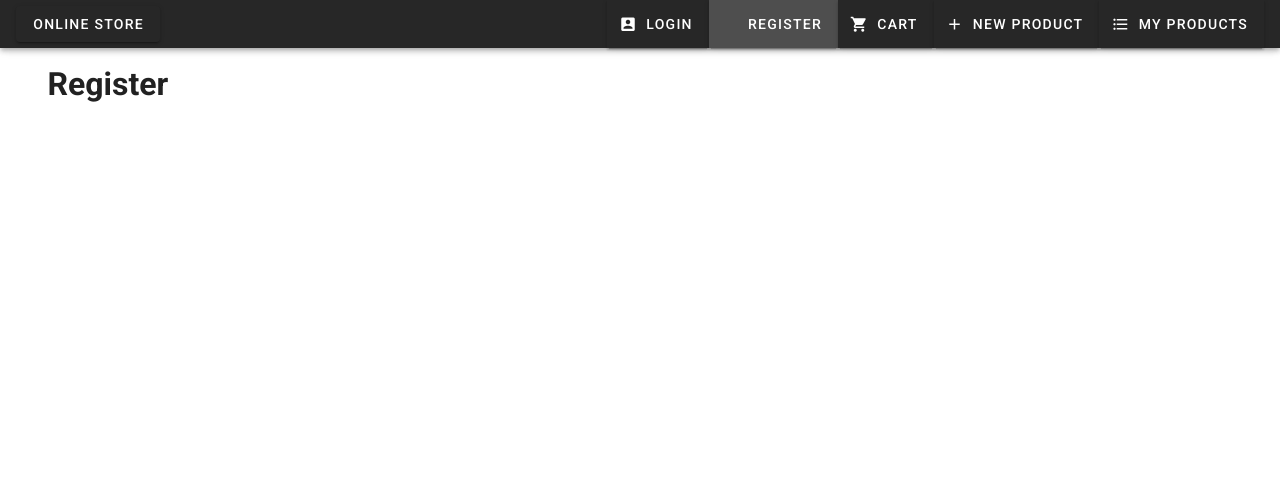
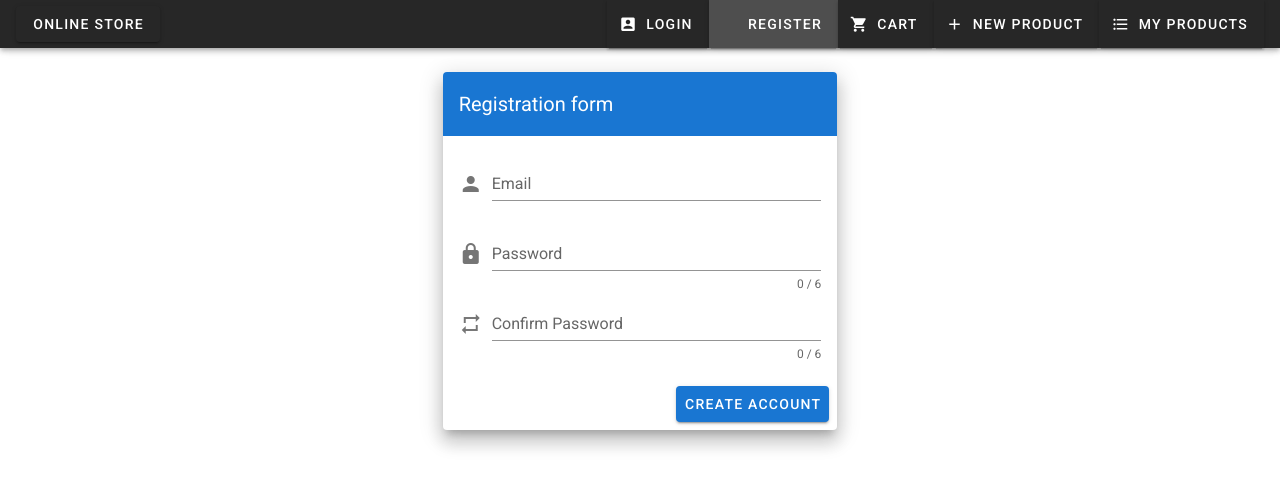
Before and after one commit to some-yummy-nick/vue-store, a Vue app: page /register in a window 1280 px wide. Shown: the top 488 px of the page. Built offline with nearby package versions, Linux system fonts and the light colour scheme.

Commit message:
Add register form

```diff
--- a/src/views/Auth/Register.vue
+++ b/src/views/Auth/Register.vue
@@ -1,10 +1,51 @@
 <template>
-  <v-container>
-    <v-layout row>
-      <v-flex xs12>
-        <h1>Register</h1>
-      </v-flex>
-    </v-layout>
+  <v-container class="fill-height" fluid>
+    <v-row align="center" justify="center">
+      <v-col cols="12" sm="8" md="4">
+        <v-card class="elevation-12">
+          <v-toolbar color="primary" dark flat>
+            <v-toolbar-title>Registration form</v-toolbar-title>
+          </v-toolbar>
+          <v-card-text>
+            <v-form ref="form" v-model="valid" lazy-validation>
+              <v-text-field
+                label="Email"
+                name="Email"
+                prepend-icon="mdi-account"
+                type="email"
+                v-model="email"
+                :rules="emailRules"
+              ></v-text-field>
+
+              <v-text-field
+                label="Password"
+                name="password"
+                prepend-icon="mdi-lock"
+                type="password"
+                v-model="password"
+                :counter="6"
+                :rules="passwordRules"
+              ></v-text-field>
+              <v-text-field
+                label="Confirm Password"
+                name="confirm-password"
+                prepend-icon="mdi-repeat"
+                type="password"
+                v-model="confirmPassword"
+                :counter="6"
+                :rules="confirmPasswordRules"
+              ></v-text-field>
+            </v-form>
+          </v-card-text>
+          <v-card-actions>
+            <v-spacer></v-spacer>
+            <v-btn color="primary" @click="onSubmit" :disabled="!valid"
+              >Create account</v-btn
+            >
+          </v-card-actions>
+        </v-card>
+      </v-col>
+    </v-row>
   </v-container>
 </template>
 
@@ -12,7 +53,36 @@
 export default {
   name: 'Register',
   data() {
-    return {}
+    return {
+      email: '',
+      password: '',
+      confirmPassword: '',
+      valid: false,
+      emailRules: [
+        v => !!v || 'E-mail is required',
+        v => /.+@.+\..+/.test(v) || 'E-mail must be valid',
+      ],
+      passwordRules: [
+        v => !!v || 'Password is required',
+        v =>
+          (v && v.length >= 6) ||
+          'Password must be equal or more than 6 characters',
+      ],
+      confirmPasswordRules: [
+        v => !!v || 'Password is required',
+        v => v === this.password || 'Password should match',
+      ],
+    }
+  },
+  methods: {
+    onSubmit() {
+      if (this.$refs.form.validate()) {
+        const user = {
+          email: this.email,
+          password: this.password,
+        }
+      }
+    },
   },
 }
 </script>
```
